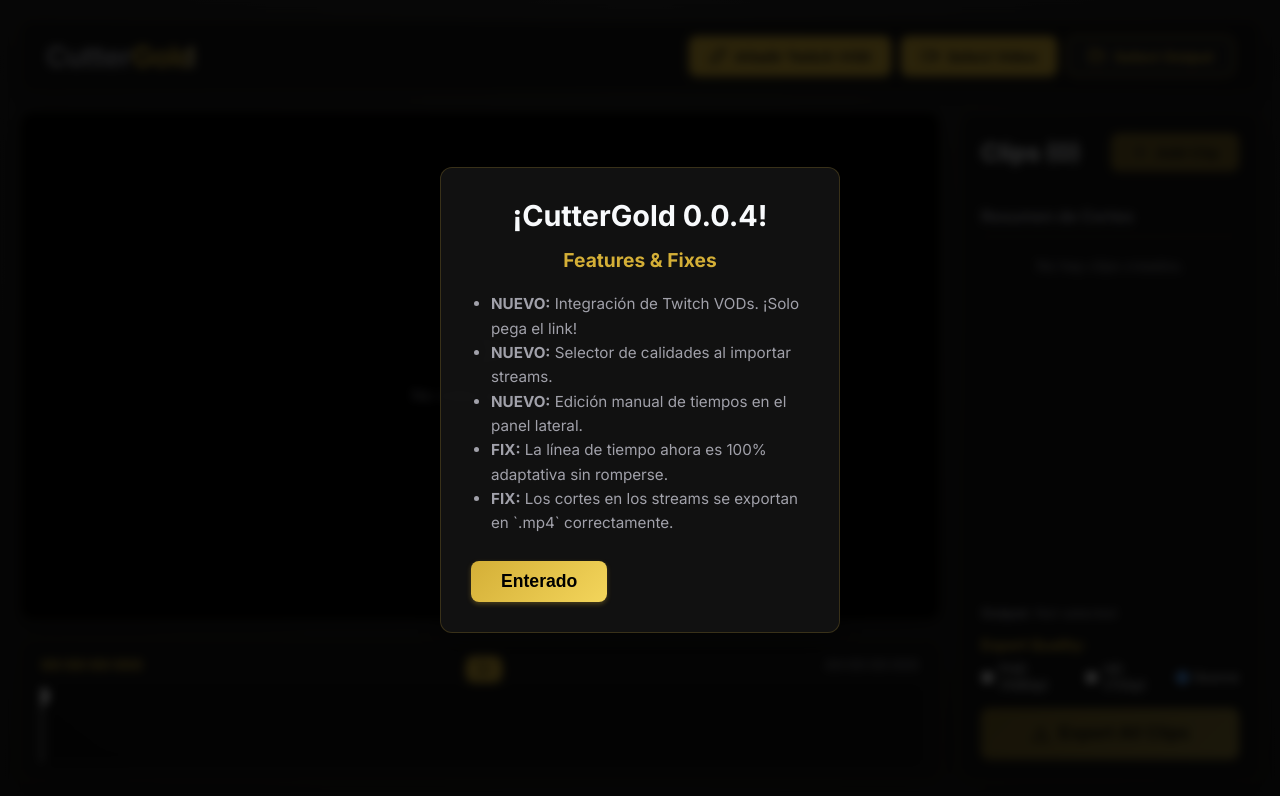
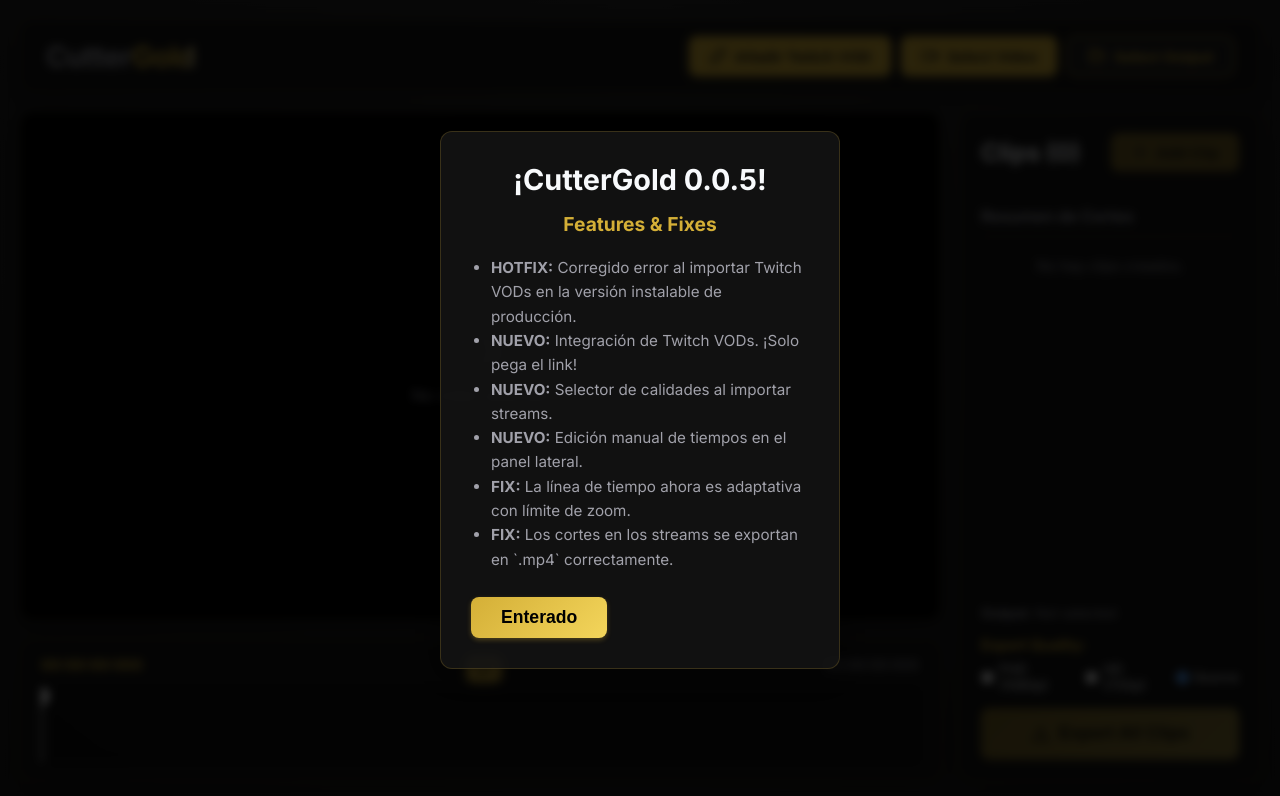
Before and after one commit to playerdude901-design/CutterGold, a React (Vite) app: page / in a window 1280 px wide. Shown: the top 796 px of the page. Built offline with nearby package versions, Linux system fonts and the light colour scheme.

Commit message:
fix: resolve yt-dlp ENOENT error in production (v0.0.5)

```diff
--- a/package.json
+++ b/package.json
@@ -1,7 +1,7 @@
 {
   "name": "cuttergold",
   "private": true,
-  "version": "0.0.4",
+  "version": "0.0.5",
   "description": "Una herramienta rápida y avanzada para automatizar y recortar clips de Twitch y videos locales.",
   "author": "Playerdude901",
   "type": "module",
--- a/src/App.jsx
+++ b/src/App.jsx
@@ -905,17 +905,18 @@
         </div>
       )}
 
-      {/* Update 0.0.4 Notice Modal */}
+      {/* Update 0.0.5 Notice Modal */}
       {showUpdateNotice && (
         <div className="modal-overlay">
           <div className="modal-content" style={{ padding: '30px', maxWidth: '450px', textAlign: 'center' }}>
-            <h2 style={{ color: 'var(--gold)', marginBottom: '15px', fontSize: '1.8rem' }}>¡CutterGold 0.0.4!</h2>
+            <h2 style={{ color: 'var(--gold)', marginBottom: '15px', fontSize: '1.8rem' }}>¡CutterGold 0.0.5!</h2>
             <h3 style={{ color: 'var(--accent-primary)', marginBottom: '20px', fontSize: '1.2rem' }}>Features & Fixes</h3>
             <ul style={{ textAlign: 'left', color: 'var(--text-secondary)', marginBottom: '25px', lineHeight: '1.6', fontSize: '0.95rem', paddingLeft: '20px' }}>
+              <li><strong>HOTFIX:</strong> Corregido error al importar Twitch VODs en la versión instalable de producción.</li>
               <li><strong>NUEVO:</strong> Integración de Twitch VODs. ¡Solo pega el link!</li>
               <li><strong>NUEVO:</strong> Selector de calidades al importar streams.</li>
               <li><strong>NUEVO:</strong> Edición manual de tiempos en el panel lateral.</li>
-              <li><strong>FIX:</strong> La línea de tiempo ahora es 100% adaptativa sin romperse.</li>
+              <li><strong>FIX:</strong> La línea de tiempo ahora es adaptativa con límite de zoom.</li>
               <li><strong>FIX:</strong> Los cortes en los streams se exportan en `.mp4` correctamente.</li>
             </ul>
             <button className="btn btn-gold-glow" style={{ padding: '10px 30px', fontSize: '1.1rem' }} onClick={() => setShowUpdateNotice(false)}>
```
Also changed, not shown: electron/main.js (+9 -1 lines).
